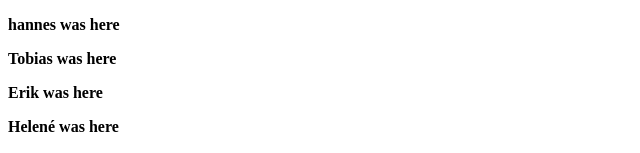
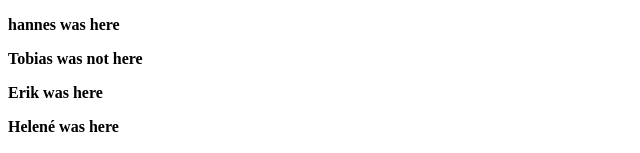
Before and after one commit to ehildingg/workout-app, a Vue app: page / in a window 1280 px wide. Shown: the top 153 px of the page, without its empty margins (0-640 px from the left). Built offline with nearby package versions, Linux system fonts and the light colour scheme; no server answers.

Commit message:
"ändrat tobbes rad"

```diff
--- a/src/App.vue
+++ b/src/App.vue
@@ -15,7 +15,7 @@
 <template>
   <nav>
     <p>hannes was here</p>
-    <p>Tobias was here</p>
+    <p>Tobias was not here</p>
     <p>Erik was here</p>
     <p>Helené was here</p>
     <ul>
```
